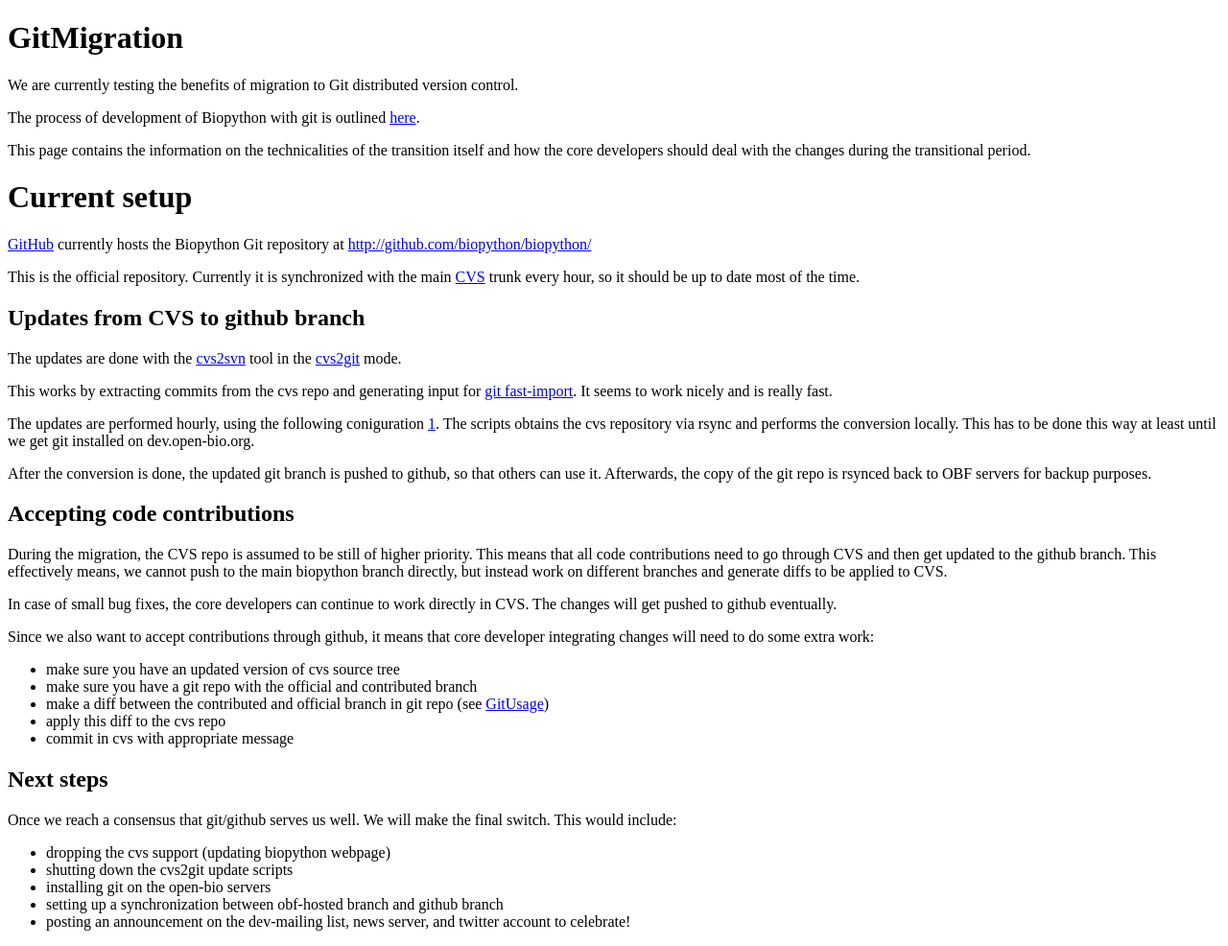
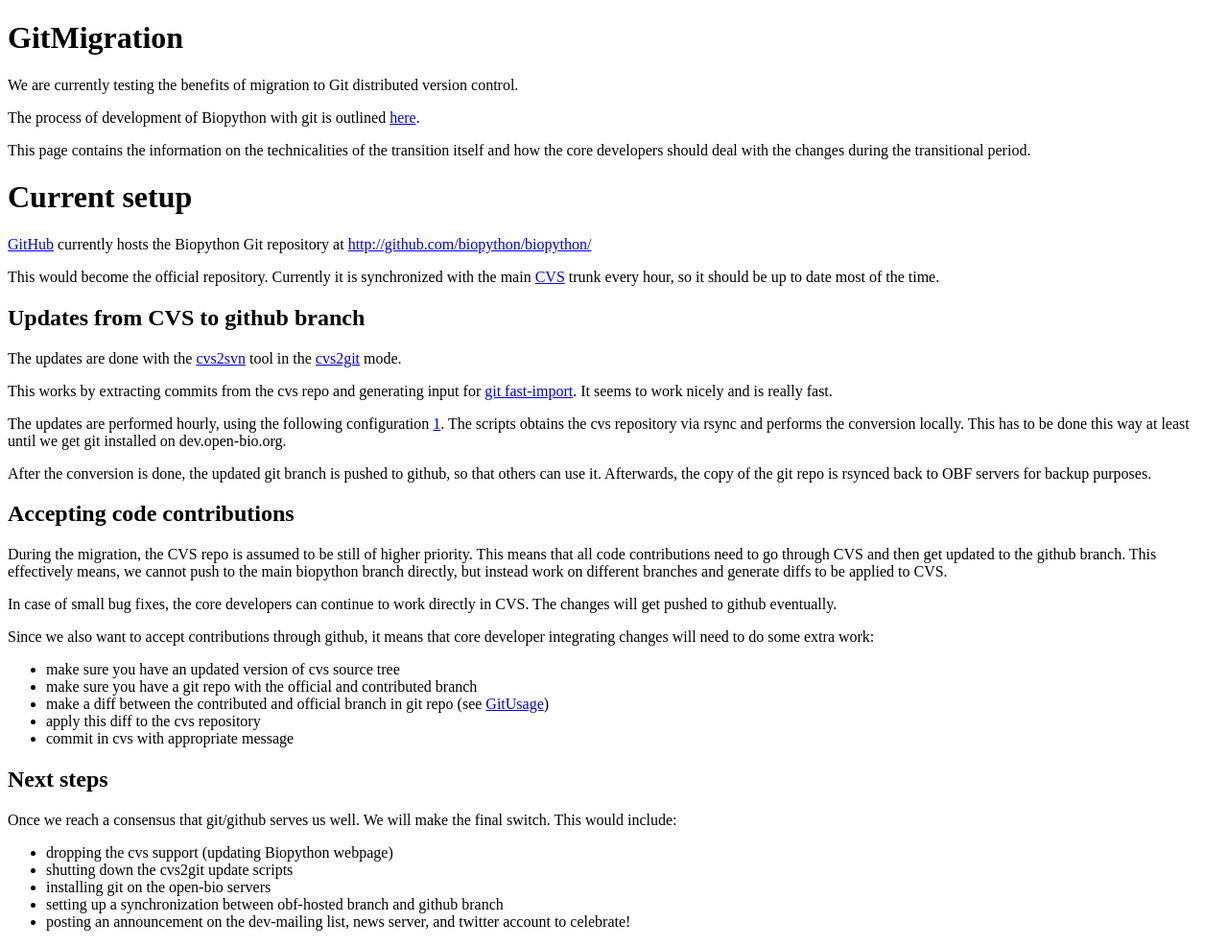
Before and after one commit to biopython/biopython.github.io, a Jekyll site: the page built from wiki/GitMigration.md, in a window 1280 px wide. Shown: the whole page at 96% size. Built offline with Jekyll 4.4.1, drawn with Linux system fonts in a browser that asks for light colours.

Commit message:
/* Current setup */ minor tweaks and fixing a typo or two

```diff
--- a/wiki/GitMigration.md
+++ b/wiki/GitMigration.md
@@ -20,9 +20,9 @@ Current setup
 [GitHub](http://github.com/) currently hosts the Biopython Git
 repository at <http://github.com/biopython/biopython/>
 
-This is the official repository. Currently it is synchronized with the
-main [CVS](CVS "wikilink") trunk every hour, so it should be up to date
-most of the time.
+This would become the official repository. Currently it is synchronized
+with the main [CVS](CVS "wikilink") trunk every hour, so it should be up
+to date most of the time.
 
 Updates from CVS to github branch
 ---------------------------------
@@ -35,7 +35,7 @@ for [git
 fast-import](http://www.kernel.org/pub/software/scm/git/docs/git-fast-import.html).
 It seems to work nicely and is really fast.
 
-The updates are performed hourly, using the following coniguration
+The updates are performed hourly, using the following configuration
 [1](http://bartek.rezolwenta.eu.org/biopython_git_update/). The scripts
 obtains the cvs repository via rsync and performs the conversion
 locally. This has to be done this way at least until we get git
@@ -65,7 +65,7 @@ core developer integrating changes will need to do some extra work:
     branch
 -   make a diff between the contributed and official branch in git repo
     (see [GitUsage](GitUsage "wikilink"))
--   apply this diff to the cvs repo
+-   apply this diff to the cvs repository
 -   commit in cvs with appropriate message
 
 Next steps
@@ -74,7 +74,7 @@ Next steps
 Once we reach a consensus that git/github serves us well. We will make
 the final switch. This would include:
 
--   dropping the cvs support (updating biopython webpage)
+-   dropping the cvs support (updating Biopython webpage)
 -   shutting down the cvs2git update scripts
 -   installing git on the open-bio servers
 -   setting up a synchronization between obf-hosted branch and github
```
Also changed, not shown: 1 other file.
